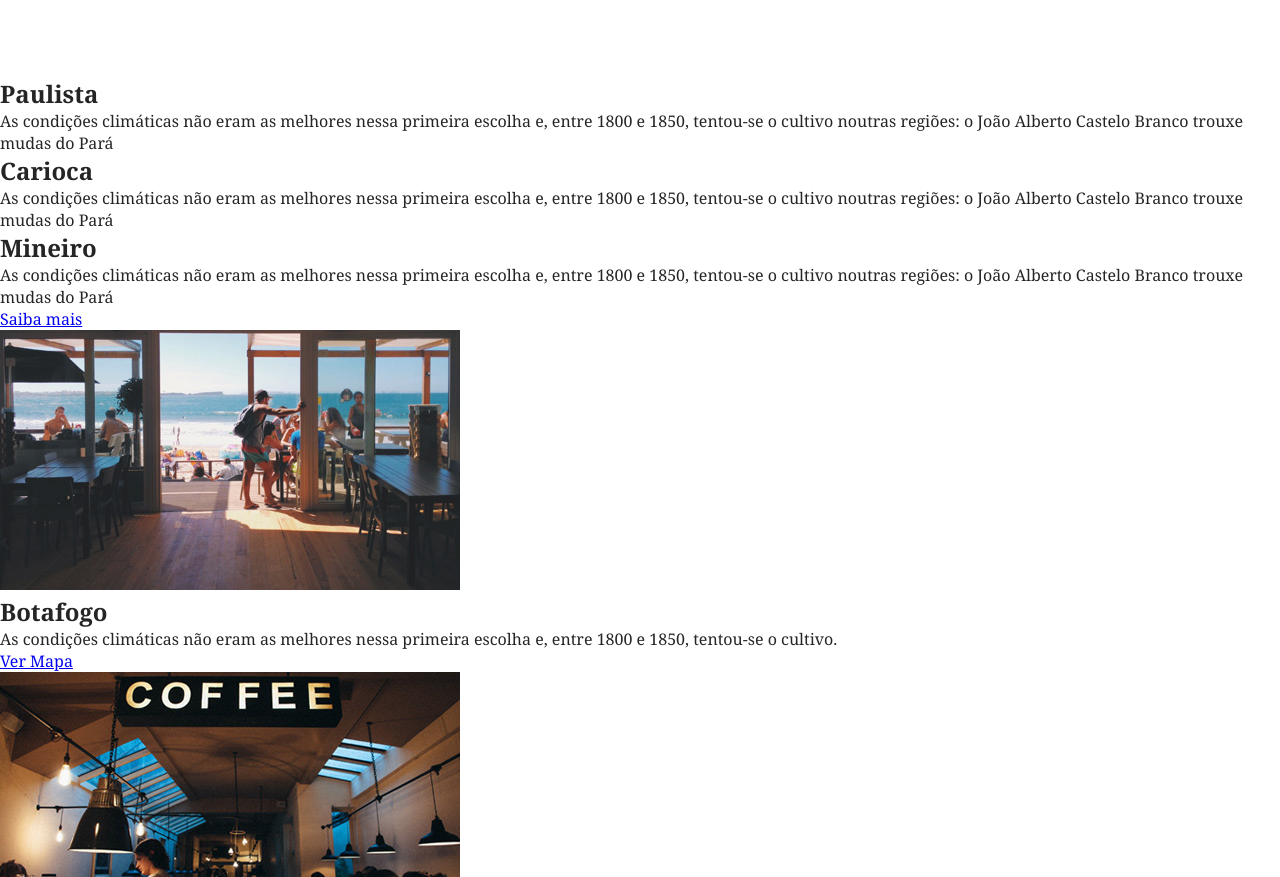
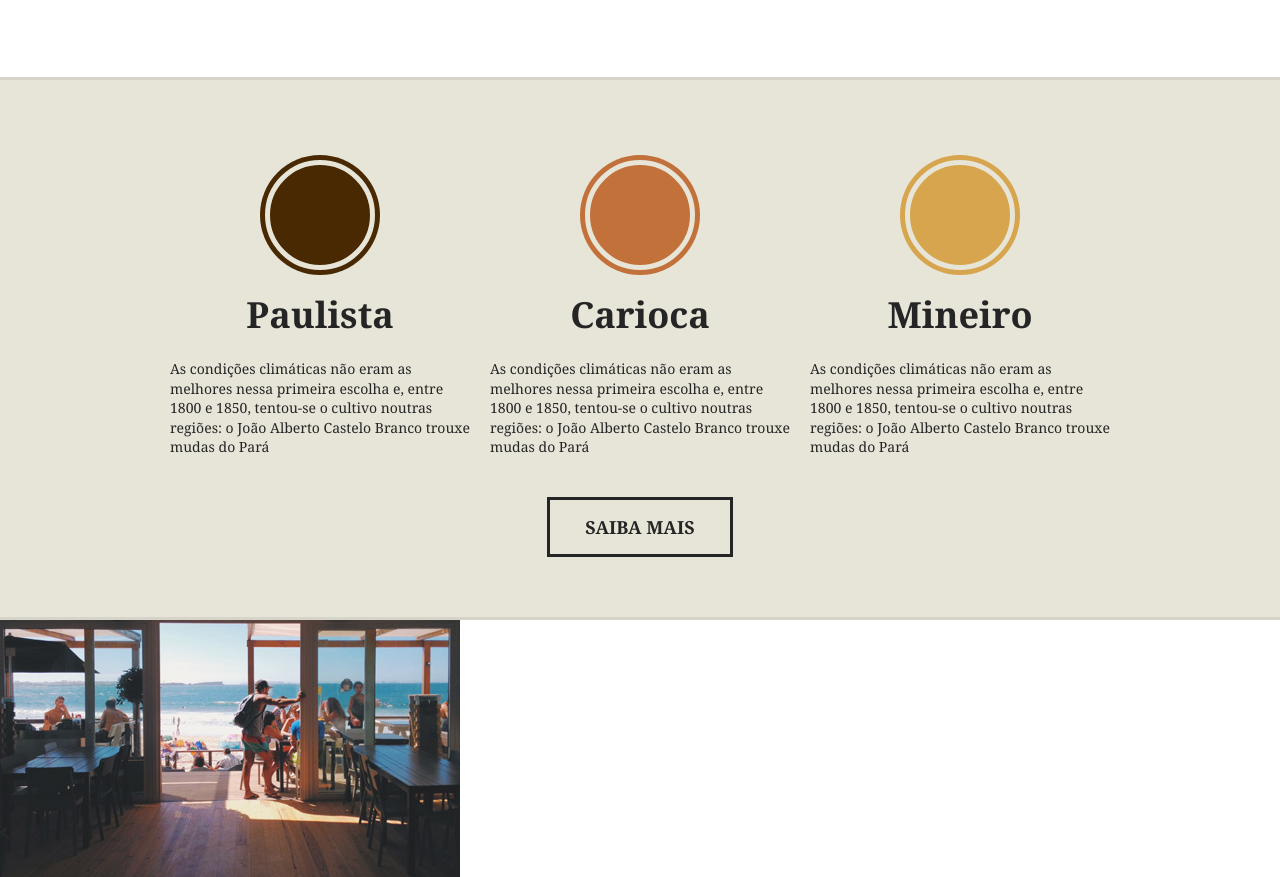
Before and after one commit to mnagahama/curso-origamid, a plain HTML site: page css-avancado/index.html in a window 1280 px wide. Shown: the part 1201-2078 px from the top of the page. Drawn offline with Linux system fonts and the light colour scheme.

Commit message:
add produtos

```diff
--- a/css-avancado/css/style.css
+++ b/css-avancado/css/style.css
@@ -134,3 +134,78 @@ a.menu-logo {
   margin: 20px auto;
   max-width: 460px;
 }
+
+/*Produtos*/
+
+.produtos {
+  background: #e7e4d8;
+  padding: 60px;
+  border-top: 3px solid #d6d3c8;
+  border-bottom: 3px solid #d6d3c8;
+}
+
+.produtos-container {
+  max-width: 960px;
+  margin: 0 auto;
+}
+
+.produtos-container::before, .produtos-container::after {
+  content: '';
+  display: table;
+  clear: both;
+}
+
+.produtos-item {
+  width: 300px;
+  float: left;
+  margin: 0 10px 20px 10px;
+}
+
+.produtos-item h2 {
+  text-align: center;
+  font-size: 2.25em;
+  margin-bottom: 20px;
+}
+
+.produtos-item h2::before {
+  content: '';
+  display: block;
+  width: 100px;
+  height: 100px;
+  background: currentColor;
+  border-radius: 50%;
+  margin: 20px auto;
+  border: 5px solid #e7e4d8;
+  box-shadow: 0 0 0 5px currentColor;
+}
+
+h2.produtos-paulista::before {
+  color: #492901;
+}
+
+h2.produtos-carioca::before {
+  color: #c17139;
+}
+
+h2.produtos-mineiro::before {
+  color: #d7a54d;
+}
+
+.produtos-item p {
+  font-size: 0.875em;
+  line-height: 1.4em;
+}
+
+.produtos-btn {
+  width: 180px;
+  border: 3px solid;
+  color: #252525;
+  text-decoration: none;
+  display: block;
+  font-size: 1.125em;
+  font-weight: bold;
+  text-transform: uppercase;
+  text-align: center;
+  padding: 15px 0;
+  margin: 20px auto 0 auto;
+}
--- a/css-avancado/index.html
+++ b/css-avancado/index.html
@@ -45,26 +45,26 @@
       207 ml dependendo do método de preparação.</p>
   </section>
 
-  <section>
-    <div>
-        <div>
-          <h2>Paulista</h2>
+  <section class="produtos">
+    <div class="produtos-container">
+        <div class="produtos-item">
+          <h2 class="produtos-paulista">Paulista</h2>
           <p>As condições climáticas não eram as melhores nessa primeira escolha e, entre 1800 e 1850, tentou-se o cultivo
             noutras regiões: o João Alberto Castelo Branco trouxe mudas do Pará</p>
         </div>
-        <div>
-          <h2>Carioca</h2>
+        <div class="produtos-item">
+          <h2 class="produtos-carioca">Carioca</h2>
           <p>As condições climáticas não eram as melhores nessa primeira escolha e, entre 1800 e 1850, tentou-se o cultivo
             noutras regiões: o João Alberto Castelo Branco trouxe mudas do Pará</p>
         </div>
-        <div>
-          <h2>Mineiro</h2>
+        <div class="produtos-item">
+          <h2 class="produtos-mineiro">Mineiro</h2>
           <p>As condições climáticas não eram as melhores nessa primeira escolha e, entre 1800 e 1850, tentou-se o cultivo
             noutras regiões: o João Alberto Castelo Branco trouxe mudas do Pará</p>
         </div>
       </div>
 
-      <a href="#">Saiba mais</a>
+      <a class="produtos-btn" href="#">Saiba mais</a>
   </section>
 
   <section>
```
